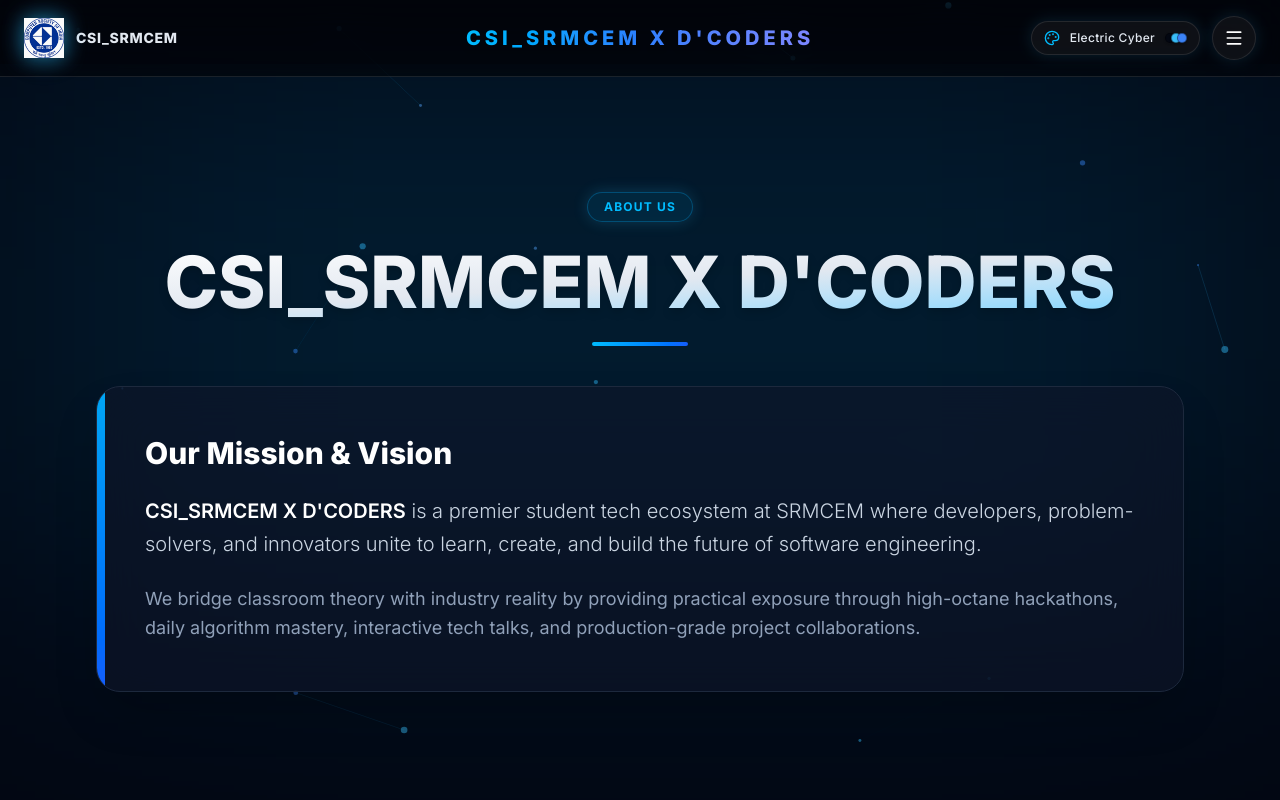
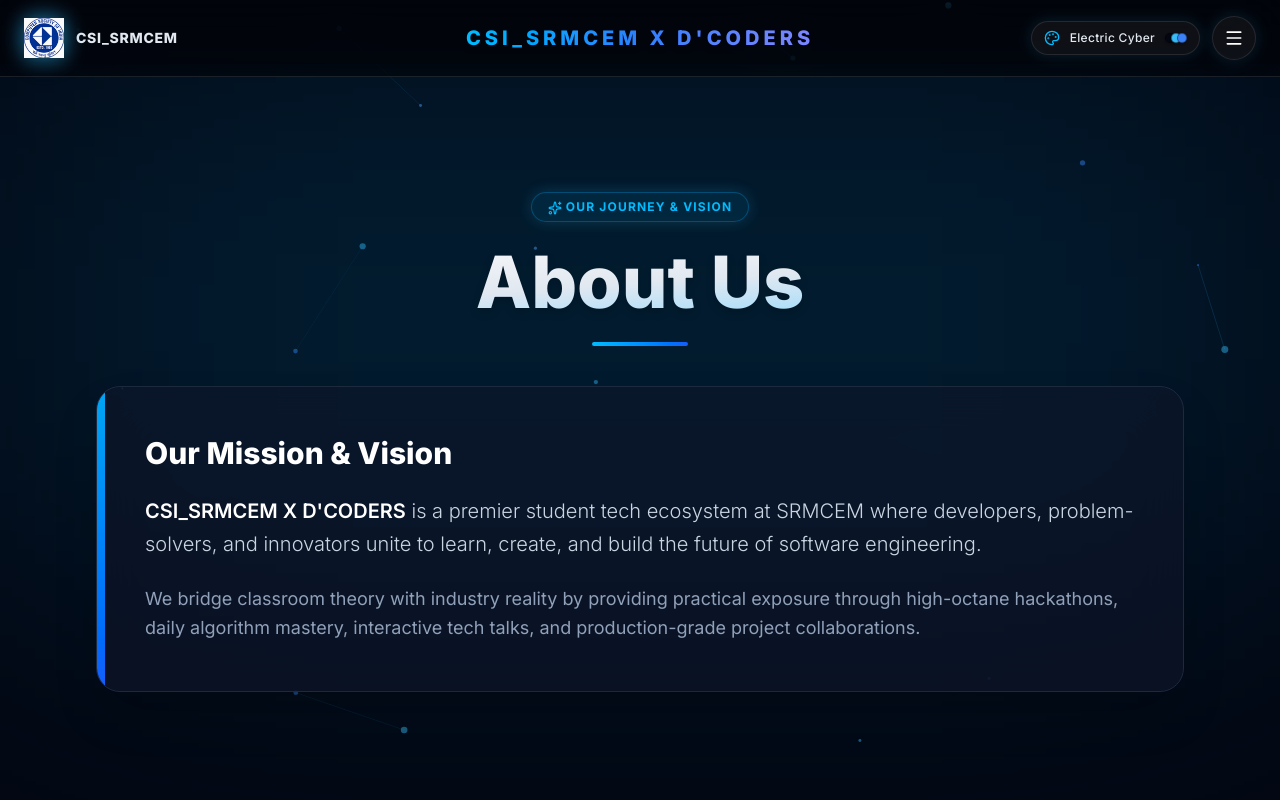
Before and after one commit to Prashant07-jaiswal/CSI_SRMCEM-X-D-CODERS-website-UI, a Next.js app: page /about in a window 1280 px wide. Shown: the top 800 px of the page. Built offline with nearby package versions, Linux system fonts and the light colour scheme.

Commit message:
fix(headings): set primary page titles as main h1 headings across all subpages

```diff
--- a/src/app/about/page.tsx
+++ b/src/app/about/page.tsx
@@ -197,10 +197,11 @@
           className="text-center mb-16"
         >
           <span className="px-4 py-1.5 text-xs font-bold uppercase tracking-widest text-sky-400 bg-sky-500/10 rounded-full border border-sky-500/30 inline-block mb-6 shadow-[0_0_15px_rgba(56,189,248,0.2)]">
-            About Us
+            <Sparkles className="w-3.5 h-3.5 inline mr-1 text-sky-400" />
+            Our Journey &amp; Vision
           </span>
           <h1 className="text-5xl md:text-7xl font-extrabold text-transparent bg-clip-text bg-gradient-to-br from-white via-slate-200 to-sky-300 mb-6 drop-shadow-lg">
-            CSI_SRMCEM X D&apos;CODERS
+            About Us
           </h1>
           <div className="w-24 h-1 bg-gradient-to-r from-sky-400 to-blue-600 mx-auto rounded-full mb-10" />
 
--- a/src/app/news/page.tsx
+++ b/src/app/news/page.tsx
@@ -80,7 +80,7 @@
             Official Publications &amp; Monthly Gazette
           </span>
           <h1 className="text-5xl md:text-7xl font-extrabold text-transparent bg-clip-text bg-gradient-to-br from-white via-slate-200 to-sky-300 mb-6 drop-shadow-lg">
-            CSI_SRMCEM X D&apos;CODERS <span className={cn("text-transparent bg-clip-text bg-gradient-to-r", config.gradientText)}>News</span>
+            News &amp; Gazette
           </h1>
           <div className="w-24 h-1 bg-gradient-to-r from-sky-400 to-blue-600 mx-auto rounded-full mb-6" />
           <p className="max-w-2xl mx-auto text-lg text-slate-300 font-light leading-relaxed">
```
